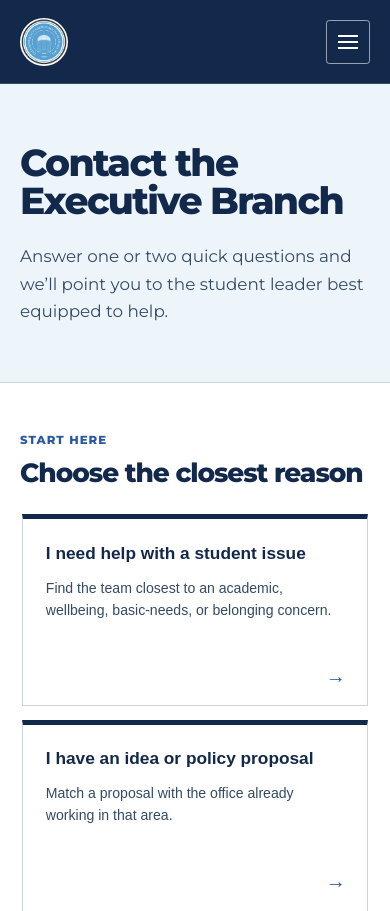
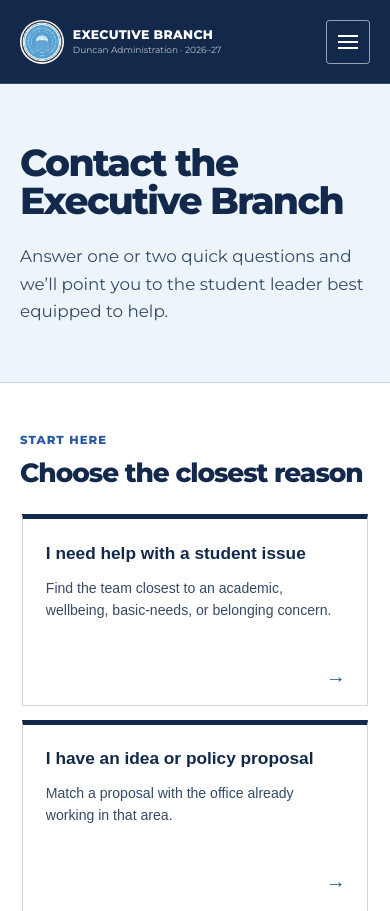
Before and after one commit to WillieTheWhale/UNCSG.github.io, an Astro site: page /contact in a window 390 px wide. Shown: the top 911 px of the page. Built offline with nearby package versions, Linux system fonts and the light colour scheme; Astro itself is replaced by a stand-in of ours.

Commit message:
keep header identity on mobile

```diff
--- a/src/styles/global.css
+++ b/src/styles/global.css
@@ -1531,10 +1531,6 @@ a {
     width: 3rem;
   }
 
-  .site-identity__text small {
-    display: none;
-  }
-
   .hero {
     min-height: auto;
     border-radius: 0 0 50% 50% / 0 0 3.5% 3.5%;
@@ -1723,8 +1719,26 @@ a {
 }
 
 @media (max-width: 30rem) {
-  .site-identity__text {
-    display: none;
+  .site-header {
+    gap: 0.65rem;
+  }
+
+  .site-identity {
+    min-width: 0;
+    gap: 0.55rem;
+  }
+
+  .site-identity__seal {
+    width: 2.75rem;
+  }
+
+  .site-identity__text strong {
+    font-size: 0.78rem;
+  }
+
+  .site-identity__text small {
+    margin-top: 0.12rem;
+    font-size: 0.56rem;
   }
 }
 
```
